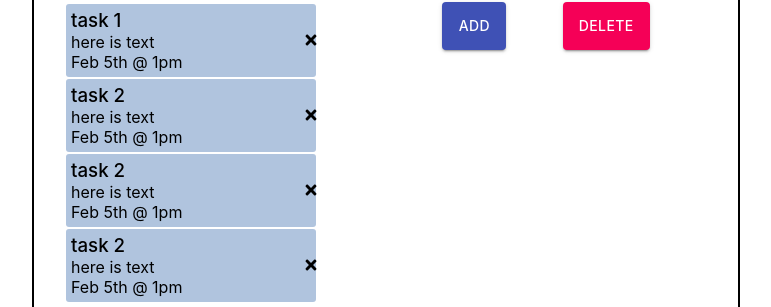
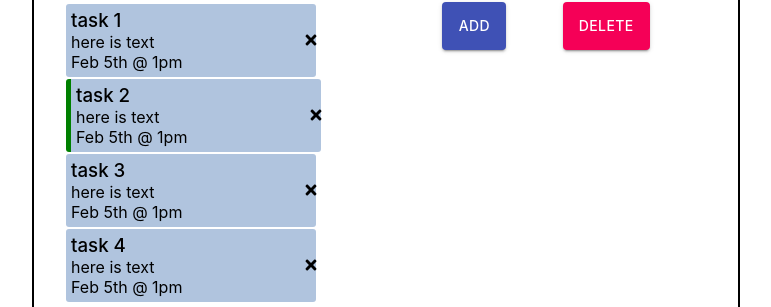
Before and after one commit to ReactJs-Hyperbolic/TaskTracker, a React (Create React App) app: page / in a window 1280 px wide. Shown: the part 183-490 px from the top of the page, without its empty margins (254-1025 px from the left). Built offline with nearby package versions, Linux system fonts and the light colour scheme; the HTML template or start-up script is replaced by a standard one.

Commit message:
Added conditionals for no tasks, and reminders css

```diff
--- a/src/App.js
+++ b/src/App.js
@@ -9,30 +9,42 @@ function App() {
       title: 'task 1',
       text: 'here is text',
       date: 'Feb 5th @ 1pm',
-      urgent: true,
+      reminder: false,
     },
     {
       id: 2,
       title: 'task 2',
       text: 'here is text',
       date: 'Feb 5th @ 1pm',
-      urgent: true,
+      reminder: true,
     },
     {
       id: 3,
-      title: 'task 2',
+      title: 'task 3',
       text: 'here is text',
       date: 'Feb 5th @ 1pm',
-      urgent: true,
+      reminder: false,
     },
     {
       id: 4,
-      title: 'task 2',
+      title: 'task 4',
       text: 'here is text',
       date: 'Feb 5th @ 1pm',
-      urgent: true,
+      reminder: false,
     },
   ]);
+
+  const delTask = id => {
+    setTasks(tasks.filter(task => task.id != id));
+  };
+
+  const toggleReminder = id => {
+    setTasks(
+      tasks.map(task =>
+        task.id === id ? { ...task, reminder: !task.reminder } : task
+      )
+    );
+  };
 
   return (
     <div className='App'>
@@ -40,7 +52,15 @@ function App() {
         <h1 className='title'>Task Tracker</h1>
         <div className='task-content'>
           <div className='tasks-box'>
-            <Tasks tasks={tasks} />
+            {tasks.length > 0 ? (
+              <Tasks
+                tasks={tasks}
+                onDelete={delTask}
+                onToggle={toggleReminder}
+              />
+            ) : (
+              'No tasks to show'
+            )}
           </div>
           <Buttons btn1='Add' btn2='Delete' />
         </div>
--- a/src/components/Task.js
+++ b/src/components/Task.js
@@ -1,12 +1,16 @@
 import React from 'react';
 import { FaTimes } from 'react-icons/fa';
 
-const Task = ({ task }) => {
+const Task = ({ task, onDelete, onToggle }) => {
   return (
-    <div className='individual-task'>
+    <div
+      className={`individual-task ${task.reminder ? 'reminder' : ''}`}
+      onDoubleClick={() => onToggle(task.id)}
+    >
       <h3 className='task-title'>{task.title}</h3>
       <p>
-        {task.text} <FaTimes className='x-icons' />
+        {task.text}{' '}
+        <FaTimes className='x-icons' onClick={() => onDelete(task.id)} />
       </p>
       <p>{task.date}</p>
     </div>
--- a/src/components/Tasks.js
+++ b/src/components/Tasks.js
@@ -1,11 +1,17 @@
 import React from 'react';
 import Task from './Task';
 
-const Tasks = ({ tasks }) => {
+const Tasks = ({ tasks, onDelete, onToggle }) => {
   return (
     <div className='tasks-box'>
       {tasks.map(task => (
-        <Task key={task.id} task={task} className='task' />
+        <Task
+          key={task.id}
+          task={task}
+          className='task'
+          onDelete={onDelete}
+          onToggle={onToggle}
+        />
       ))}
     </div>
   );
--- a/src/index.css
+++ b/src/index.css
@@ -70,3 +70,7 @@
   left: 60%;
   color: black;
 }
+
+.reminder {
+  border-left: 5px solid green;
+}
```
